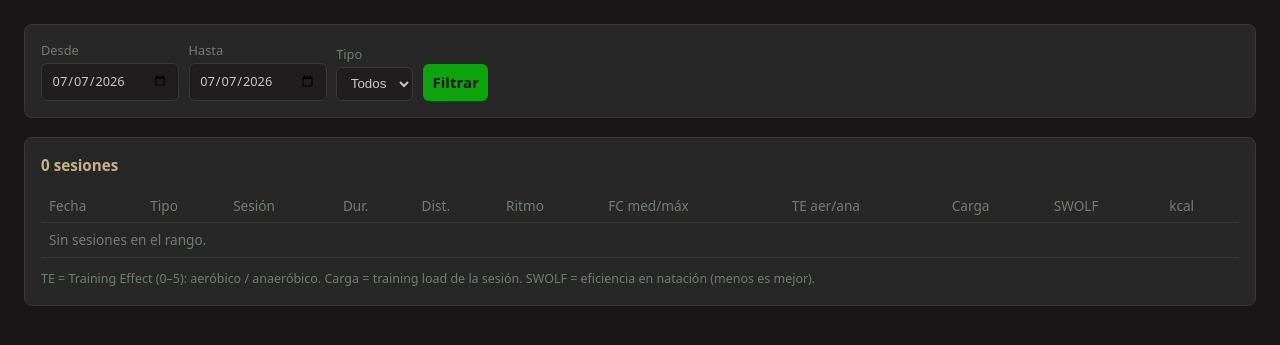
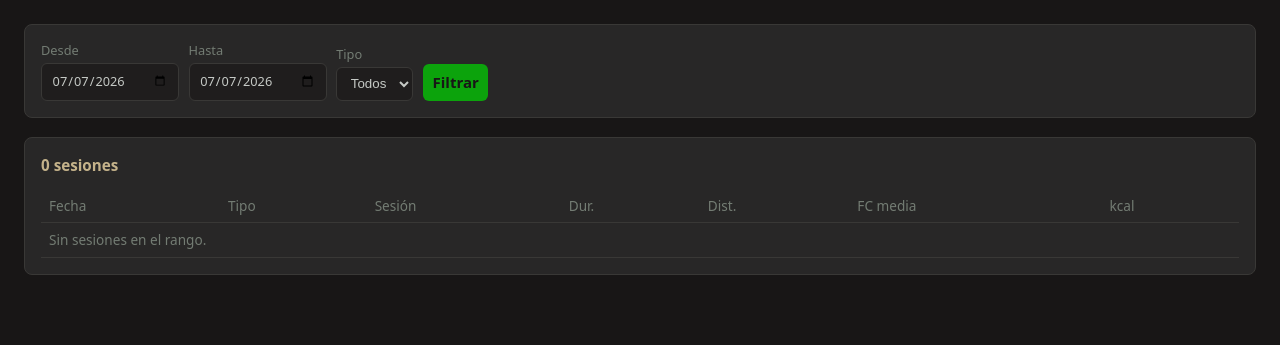
Before and after one commit to cjuol/health-dashboard, a Symfony app: template symfony/templates/activity/index.html.twig in a window 1280 px wide. Shown: the part 51-396 px from the top of the page. Run offline with Twig, Linux system fonts and the light colour scheme; the template is opened without the code that fills it, so the values that code supplies are empty; some libraries are stand-ins or nearby versions.

Commit message:
refactor: tabla de actividades solo con metricas comunes
SWOLF, ritmo, TE, carga y FC maxima salen del listado (solo aplican a
algunas disciplinas) y quedan en el detalle de la actividad, con nota
al pie condicional explicando las siglas

```diff
--- a/symfony/templates/_partials/activities_body.html.twig
+++ b/symfony/templates/_partials/activities_body.html.twig
@@ -22,7 +22,7 @@
     <table>
         <tr>
             <th>Fecha</th><th>Tipo</th><th>Sesión</th><th>Dur.</th><th>Dist.</th>
-            <th>Ritmo</th><th>FC med/máx</th><th>TE aer/ana</th><th>Carga</th><th>SWOLF</th><th>kcal</th>
+            <th>FC media</th><th>kcal</th>
         </tr>
         {% for a in activities %}
         {% set isSwim = 'swim' in a.activity_type %}
@@ -32,22 +32,11 @@
             <td><a href="{{ path(routes.activity_show, route_params|merge({id: a.activity_id})) }}" style="color:var(--link)">{{ a.activity_name }}</a></td>
             <td>{{ a.duration_s ? (a.duration_s / 60)|round ~ "'" : '—' }}</td>
             <td>{{ a.distance_m ? (a.distance_m / 1000)|number_format(2, ',') ~ ' km' : '—' }}</td>
-            <td>{% if isSwim and a.distance_m > 0 and a.duration_s > 0 %}
-                {% set s100 = (a.duration_s / (a.distance_m / 100))|round %}
-                {{ (s100 // 60) }}:{{ '%02d'|format(s100 % 60) }} /100m
-                {% else %}—{% endif %}</td>
-            <td>{{ a.avg_hr ?? '—' }} / {{ a.max_hr ?? '—' }}</td>
-            <td>{{ a.te_aerobic ? a.te_aerobic|number_format(1, ',') : '—' }} / {{ a.te_anaerobic ? a.te_anaerobic|number_format(1, ',') : '—' }}</td>
-            <td>{{ a.training_load ? a.training_load|round : '—' }}</td>
-            <td>{{ a.swolf ? a.swolf|round : '—' }}</td>
+            <td>{{ a.avg_hr ?? '—' }}</td>
             <td>{{ a.calories ?? '—' }}</td>
         </tr>
         {% else %}
-        <tr><td colspan="11" class="muted">Sin sesiones en el rango.</td></tr>
+        <tr><td colspan="7" class="muted">Sin sesiones en el rango.</td></tr>
         {% endfor %}
     </table>
-    <p class="muted" style="margin-bottom:0; font-size:.78rem">
-        TE = Training Effect (0–5): aeróbico / anaeróbico. Carga = training load de la sesión.
-        SWOLF = eficiencia en natación (menos es mejor).
-    </p>
 </div>
--- a/symfony/templates/_partials/activity_show_body.html.twig
+++ b/symfony/templates/_partials/activity_show_body.html.twig
@@ -23,6 +23,12 @@
         {% if a.swolf %}<div class="card"><div class="label">SWOLF</div><div class="value">{{ a.swolf|round }}</div></div>{% endif %}
         {% if a.calories %}<div class="card"><div class="label">kcal</div><div class="value">{{ a.calories }}</div></div>{% endif %}
     </div>
+    {% if a.te_aerobic or a.te_anaerobic or a.training_load or a.swolf %}
+    <p class="muted" style="margin-bottom:0; margin-top:.6rem; font-size:.78rem">
+        TE = Training Effect (0–5): aeróbico / anaeróbico. Carga = training load de la sesión.
+        SWOLF = eficiencia en natación (menos es mejor).
+    </p>
+    {% endif %}
 </div>
 
 {% if zones %}
```
